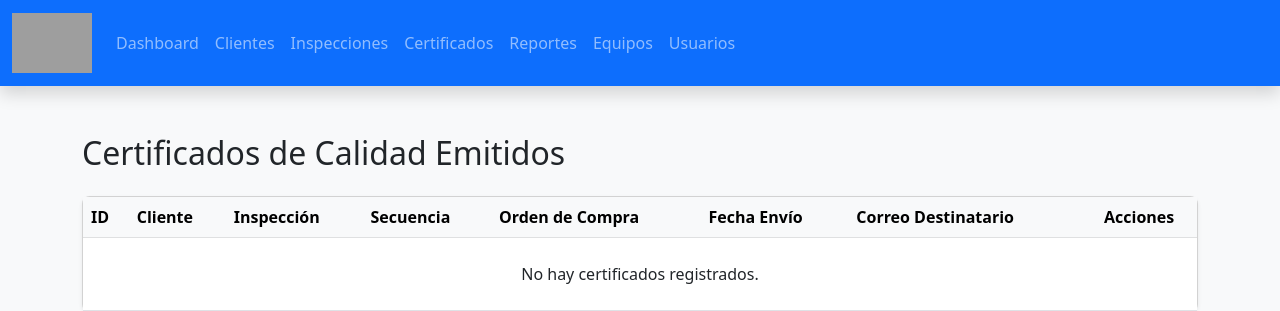
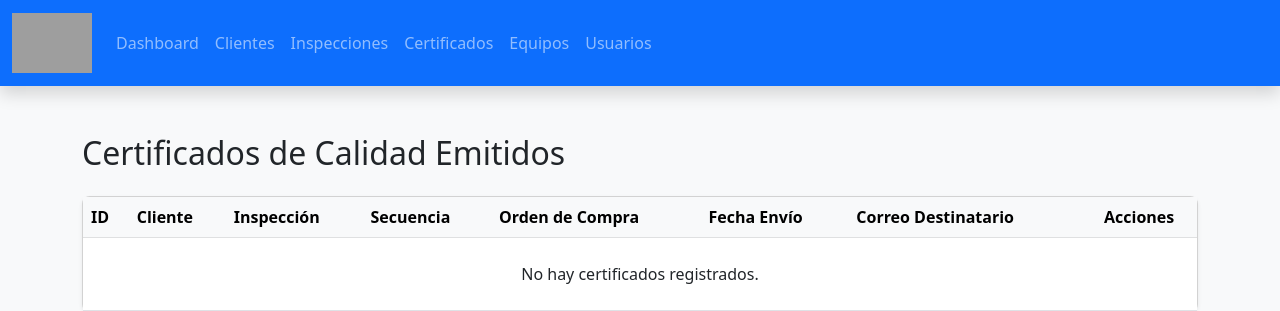
Before and after one commit to nbarsou/harinas_elizondo, a Flask app: page /certification in a window 1280 px wide. Shown: the top 311 px of the page. Run offline with Flask 3, Linux system fonts and the light colour scheme; data that the repository does not hold is empty; grey boxes are pictures that could not be loaded.

Commit message:
Se elimino la seccion de reportes de la barra de navegacion y se elimino el archivo de sales.html

```diff
--- a/templates/base.html
+++ b/templates/base.html
@@ -1,5 +1,6 @@
 <!DOCTYPE html>
 <html lang="es">
+
 <head>
     <meta charset="UTF-8">
     <title>{% block title %}Lab Harinera Elizondo{% endblock %}</title>
@@ -20,10 +21,13 @@
         }
     </style>
 </head>
+
 <body>
     <nav class="navbar navbar-expand-lg navbar-dark bg-primary shadow">
         <div class="container-fluid">
-            <a class="navbar-brand" href="/dashboard"><img src="https://static.wixstatic.com/media/425473_52c5015f104e499b95fb914e566e1525~mv2.png/v1/fill/w_372,h_157,al_c,q_85,usm_0.66_1.00_0.01,enc_avif,quality_auto/Logo%20vertical%20blanco.png" height="60"/></a>
+            <a class="navbar-brand" href="/dashboard"><img
+                    src="https://static.wixstatic.com/media/425473_52c5015f104e499b95fb914e566e1525~mv2.png/v1/fill/w_372,h_157,al_c,q_85,usm_0.66_1.00_0.01,enc_avif,quality_auto/Logo%20vertical%20blanco.png"
+                    height="60" /></a>
             <button class="navbar-toggler" type="button" data-bs-toggle="collapse" data-bs-target="#navMenu">
                 <span class="navbar-toggler-icon"></span>
             </button>
@@ -31,17 +35,17 @@
                 <ul class="navbar-nav me-auto mb-2 mb-lg-0">
                     <li class="nav-item"><a class="nav-link" href="/dashboard">Dashboard</a></li>
                     <li class="nav-item"><a class="nav-link" href="{{url_for('list_clients_route')}}">Clientes</a></li>
-                    <li class="nav-item"><a class="nav-link" href="{{url_for('list_inspections_route')}}">Inspecciones</a></li>
+                    <li class="nav-item"><a class="nav-link"
+                            href="{{url_for('list_inspections_route')}}">Inspecciones</a></li>
                     <li class="nav-item"><a class="nav-link" href="{{url_for('certification')}}">Certificados</a></li>
-                    <li class="nav-item"><a class="nav-link" href="/reports">Reportes</a></li>
                     <li class="nav-item"><a class="nav-link" href="{{url_for('list_equipment_route')}}">Equipos</a></li>
                     <li class="nav-item"><a class="nav-link" href="{{url_for('list_users_route')}}">Usuarios</a></li>
                 </ul>
                 {% if current_user.is_authenticated %}
                 <ul class="navbar-nav">
                     <li class="nav-item dropdown">
-                    <a class="nav-link dropdown-toggle text-white" href="#" id="userDropdown"
-                       role="button" data-bs-toggle="dropdown" aria-expanded="false">
+                        <a class="nav-link dropdown-toggle text-white" href="#" id="userDropdown" role="button"
+                            data-bs-toggle="dropdown" aria-expanded="false">
                             {{ current_user.nombre }}
                         </a>
                         <ul class="dropdown-menu dropdown-menu-end" aria-labelledby="userDropdown">
@@ -61,4 +65,5 @@
     <script src="https://cdn.jsdelivr.net/npm/bootstrap@5.3.0/dist/js/bootstrap.bundle.min.js">
     </script>
 </body>
+
 </html>
```
Also changed, not shown: templates/sales.html (deleted). Lines whose indentation alone changed are shown as unchanged.
